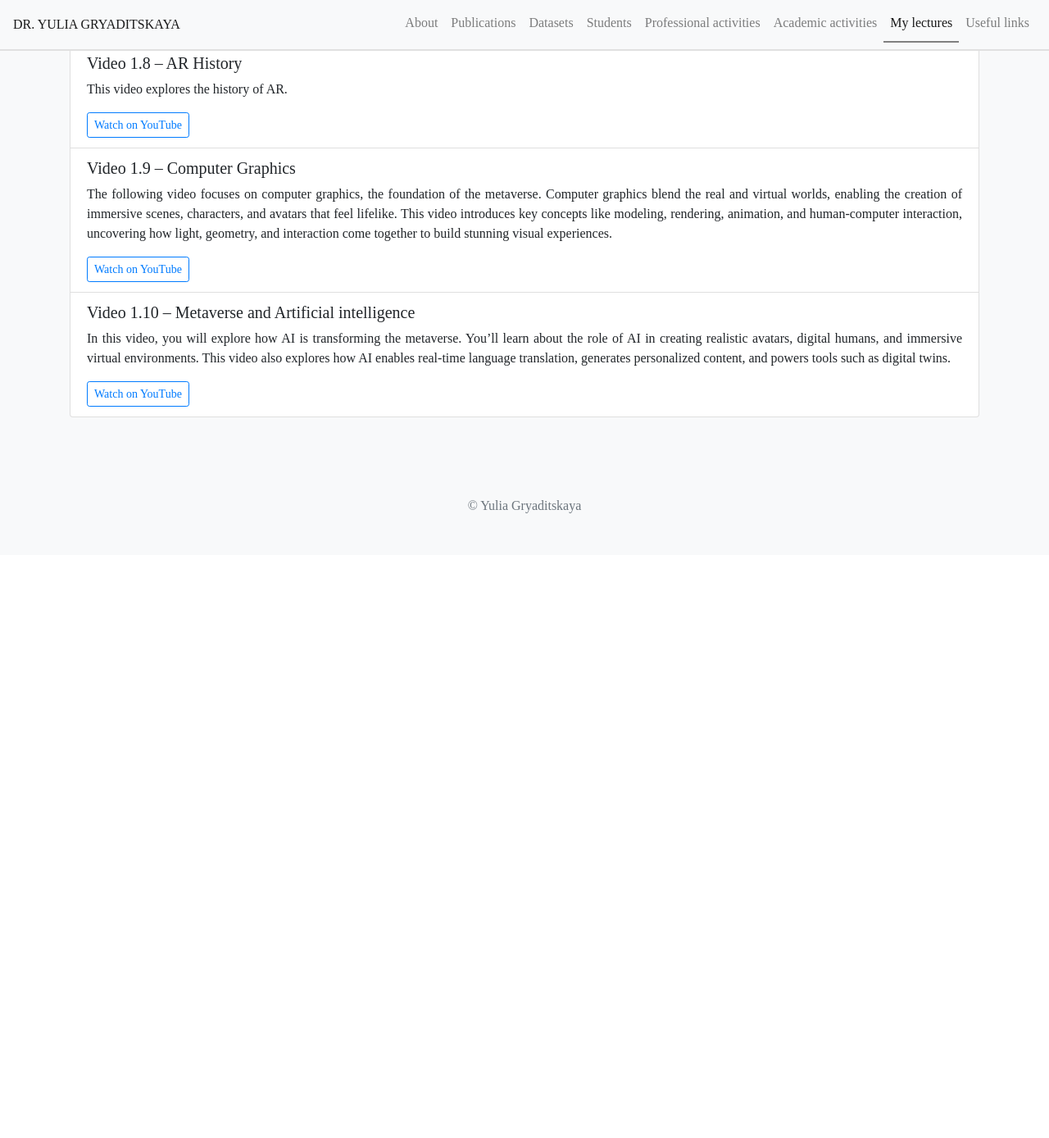
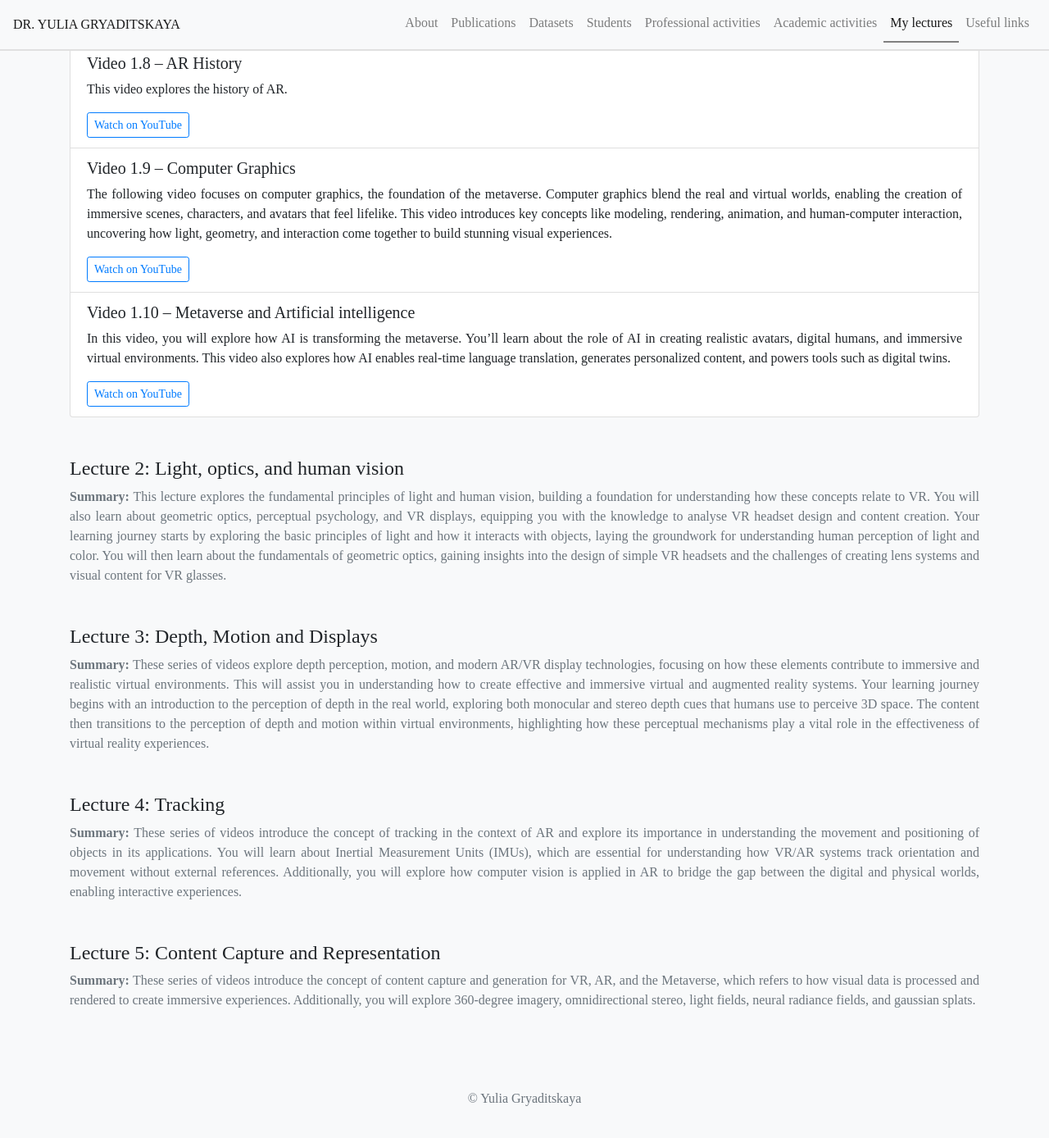
Before and after one commit to ygryadit/ygryadit.github.io, a Jekyll site: the page built from _pages/lectures.html, in a window 1280 px wide and 1400 px high, scrolled down 2041 px. Shown: the top 1388 px of the window at 82% size. Built offline with Jekyll 4.4.1, drawn with Linux system fonts in a browser that asks for light colours; some web fonts are replaced; before the commit the page ends 2718 px from its top, so only the background shows below that.

Commit message:
Adding lecture summaries  AR,VR

```diff
--- a/_pages/lectures.html
+++ b/_pages/lectures.html
@@ -157,14 +157,20 @@ permalink: /lectures/
       </div>
 
       <!-- Lecture 2 (example) -->
-      <!-- <div class="lecture mb-5">
-        <h4>Lecture 2: HDR Display and Tone Mapping</h4>
+      <div class="lecture mb-5">
+        <h4>Lecture 2: Light, optics, and human vision </h4>
         <p class="text-muted">
           <strong>Summary:</strong>
-          We discuss HDR displays, perceptual aspects, and tone mapping operators.
+          This lecture explores the fundamental principles of light and human vision, building a foundation for understanding how these concepts relate to VR.
+          You will also learn about geometric optics, perceptual psychology, and VR displays, equipping you with the knowledge to analyse VR headset design
+          and content creation.
+          Your learning journey starts by exploring the basic principles of light and how it interacts with objects, laying the groundwork for understanding
+          human perception of light and color. You will then learn about the fundamentals of geometric optics, gaining insights into the design of simple VR
+          headsets and the challenges of creating lens systems and visual content for VR glasses.
+
         </p>
 
-        <ul class="list-group">
+        <!-- <ul class="list-group">
           <li class="list-group-item">
             <h5>Video 2.1 – HDR Displays</h5>
             <p>Modern HDR display technologies and limitations.</p>
@@ -172,8 +178,81 @@ permalink: /lectures/
               Watch on YouTube
             </a>
           </li>
-        </ul>
-      </div> -->
+        </ul> -->
+      </div>
+
+        <!-- Lecture 3 (example) -->
+        <div class="lecture mb-5">
+            <h4>Lecture 3: Depth, Motion and Displays
+            </h4>
+            <p class="text-muted">
+              <strong>Summary:</strong>
+              These series of videos explore depth perception, motion, and modern AR/VR display technologies,
+              focusing on how these elements contribute to immersive and realistic virtual environments.
+                This will assist you in understanding how to create effective and immersive virtual and augmented reality systems.
+              Your learning journey begins with an introduction to the perception of depth in the real world, exploring both monocular
+              and stereo depth cues that humans use to perceive 3D space. The content then transitions to the perception of depth and
+              motion within virtual environments, highlighting how these perceptual mechanisms play a vital role in the effectiveness of virtual reality experiences.
+
+
+            </p>
+
+            <!-- <ul class="list-group">
+              <li class="list-group-item">
+                <h5>Video 2.1 – HDR Displays</h5>
+                <p>Modern HDR display technologies and limitations.</p>
+                <a href="https://www.youtube.com/watch?v=VIDEO_ID_3" target="_blank" class="btn btn-sm btn-outline-primary">
+                  Watch on YouTube
+                </a>
+              </li>
+            </ul> -->
+        </div>
+
+        <!-- Lecture 4  -->
+        <div class="lecture mb-5">
+            <h4>Lecture 4: Tracking
+            </h4>
+            <p class="text-muted">
+              <strong>Summary:</strong>
+              These series of videos introduce the concept of tracking in the context of AR and explore its importance in understanding
+              the movement and positioning of objects in its applications. You will learn about Inertial Measurement Units (IMUs), which are essential
+              for understanding how VR/AR systems track orientation and movement without external references. Additionally, you will explore how computer
+              vision is applied in AR to bridge the gap between the digital and physical worlds, enabling interactive experiences.
+            </p>
+
+            <!-- <ul class="list-group">
+              <li class="list-group-item">
+                <h5>Video 2.1 – HDR Displays</h5>
+                <p>Modern HDR display technologies and limitations.</p>
+                <a href="https://www.youtube.com/watch?v=VIDEO_ID_3" target="_blank" class="btn btn-sm btn-outline-primary">
+                  Watch on YouTube
+                </a>
+              </li>
+            </ul> -->
+        </div>
+
+         <!-- Lecture 4  -->
+         <div class="lecture mb-5">
+            <h4>Lecture 5: Content Capture and Representation
+
+            </h4>
+            <p class="text-muted">
+              <strong>Summary:</strong>
+              These series of videos introduce the concept of content capture and generation for VR, AR, and the Metaverse,
+              which refers to how visual data is processed and rendered to create immersive experiences. Additionally, you will
+              explore 360-degree imagery, omnidirectional stereo, light fields, neural radiance fields, and gaussian splats.
+            </p>
+
+            <!-- <ul class="list-group">
+              <li class="list-group-item">
+                <h5>Video 2.1 – HDR Displays</h5>
+                <p>Modern HDR display technologies and limitations.</p>
+                <a href="https://www.youtube.com/watch?v=VIDEO_ID_3" target="_blank" class="btn btn-sm btn-outline-primary">
+                  Watch on YouTube
+                </a>
+              </li>
+            </ul> -->
+        </div>
 
     </div>
   </section>
```
